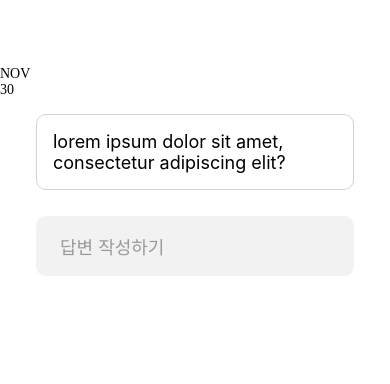
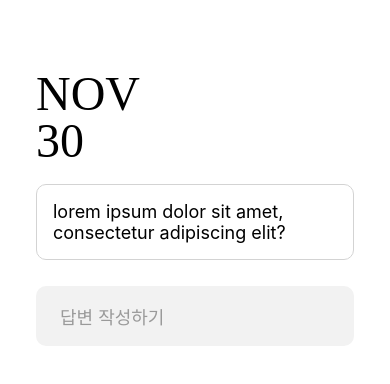
Before and after one commit to 4precious/frontend, a React Native app in the folder aurum/: screen /Answer in a window 390 px wide. Shown: the top 384 px of the page. Built offline with nearby package versions, Linux system fonts and the light colour scheme; some icons are missing.

Commit message:
add marginLeft to DateDisplay in Answer component

```diff
--- a/aurum/src/pages/Answer/index.tsx
+++ b/aurum/src/pages/Answer/index.tsx
@@ -37,7 +37,15 @@ const AnswerPage = ({ navigation }: any) => {
         onPressBack={() => navigation.goBack()}
       />
       <ScrollView>
-        <DateDisplay />
+        <View
+          style={{
+            marginLeft: 36,
+          }}
+        >
+          <DateDisplay
+            size={48}
+          />
+        </View>
         <View
           style={{
             paddingHorizontal: 36,
```
